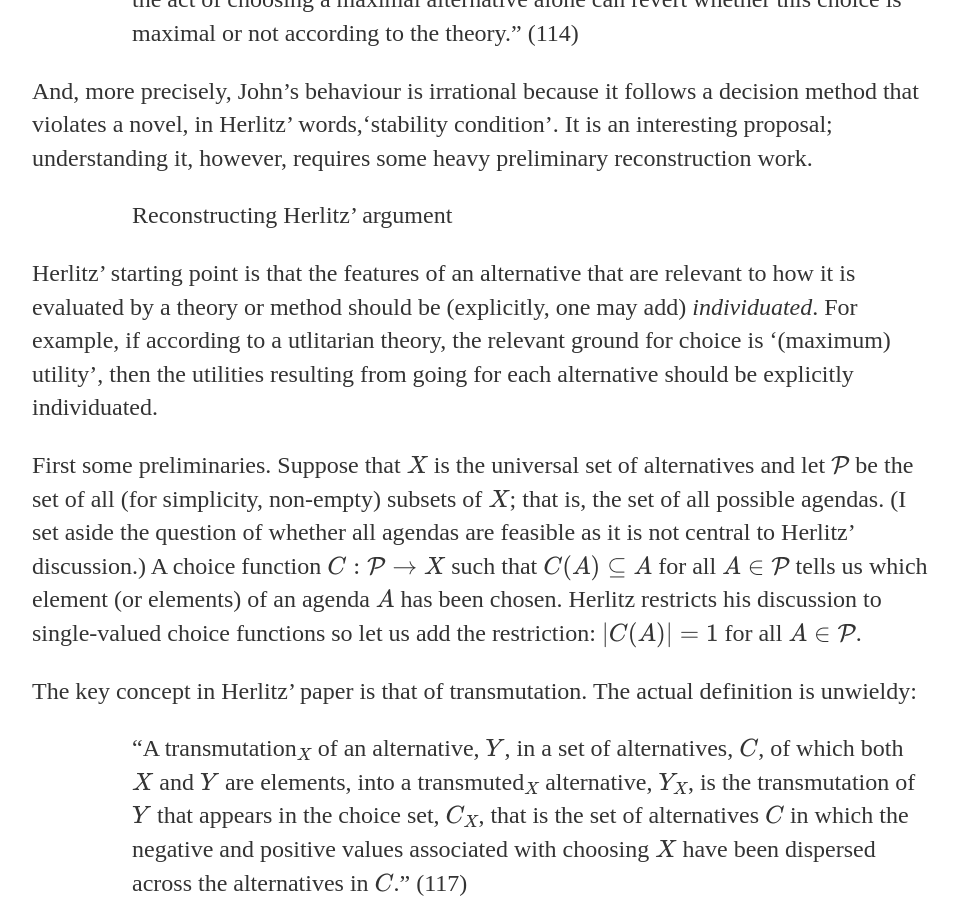
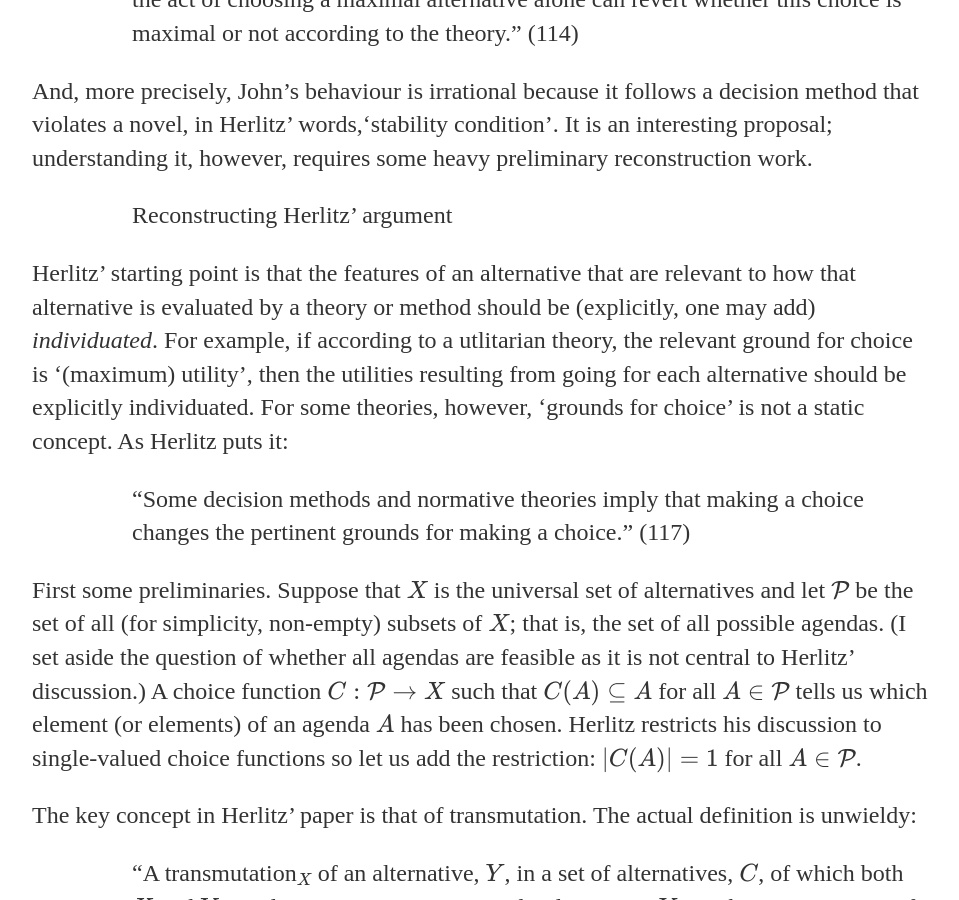
Before and after one commit to uzunovam/uzunovam, a Jekyll site: the page built from _posts/2020-04-28-anders-herlitz-on-unstable-choices.md, in a window 1280 px wide and 900 px high, scrolled down 878 px. Shown: the whole window, without its empty margins (160-1119 px from the left). Built offline with Jekyll 4.4.1, drawn with Linux system fonts in a browser that asks for light colours.

Commit message:
Update 2020-04-28-anders-herlitz-on-unstable-choices.md

```diff
--- a/_posts/2020-04-28-anders-herlitz-on-unstable-choices.md
+++ b/_posts/2020-04-28-anders-herlitz-on-unstable-choices.md
@@ -16,7 +16,9 @@ that the act of choosing a maximal alternative alone can revert whether this cho
 
 <p style="padding-left:100px;">Reconstructing Herlitz’ argument</p>
 
-<p>Herlitz’ starting point is that the features of an alternative that are relevant to how it is evaluated by a theory or method should be (explicitly, one may add) <cite>individuated</cite>. For example, if according to a utlitarian theory, the relevant ground for choice is ‘(maximum) utility’, then the utilities resulting from going for each alternative should be explicitly individuated.</p>
+<p>Herlitz’ starting point is that the features of an alternative that are relevant to how that alternative is evaluated by a theory or method should be (explicitly, one may add) <cite>individuated</cite>. For example, if according to a utlitarian theory, the relevant ground for choice is ‘(maximum) utility’, then the utilities resulting from going for each alternative should be explicitly individuated. For some theories, however, ‘grounds for choice’ is not a static concept. As Herlitz puts it:</p>
+
+<p style="padding-left:100px;">“Some decision methods and normative theories imply that making a choice changes the pertinent grounds for making a choice.” (117)</p>
 
 <p>First some preliminaries. Suppose that \(X\) is the universal set of alternatives and let \(\mathcal{P}\) be the set of all (for simplicity, non-empty) subsets of \(X\); that is, the set of all possible agendas. (I set aside the question of whether all agendas are feasible as it is not central to Herlitz’ discussion.) A choice function \(C: \mathcal{P} \rightarrow X\) such that \(C(A) \subseteq A\) for all \(A \in \mathcal{P}\) tells us which element (or elements) of an agenda \(A\) has been chosen. Herlitz restricts his discussion to single-valued choice functions so let us add the restriction: \(|C(A)|=1\) for all \(A \in \mathcal{P}\).</p>
 
```
